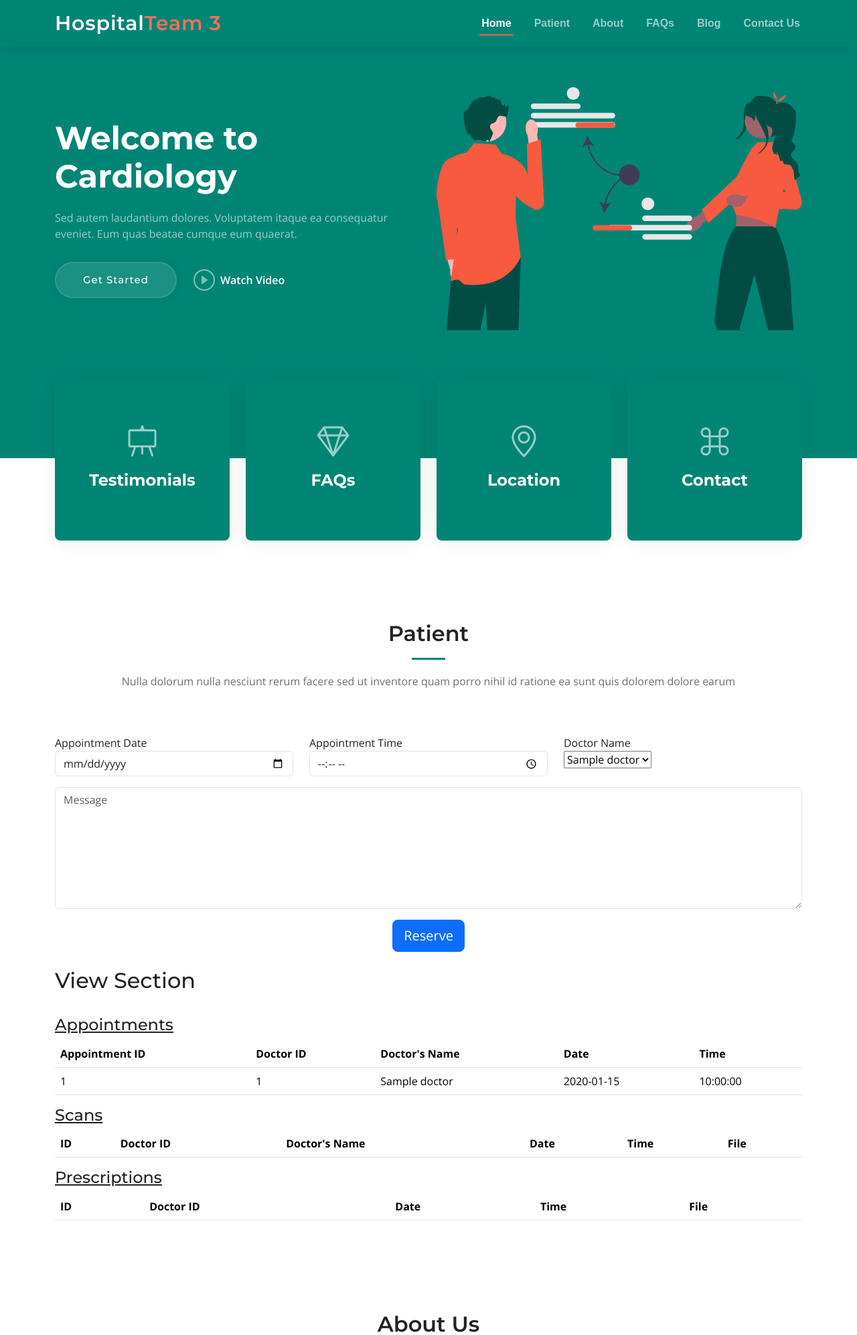
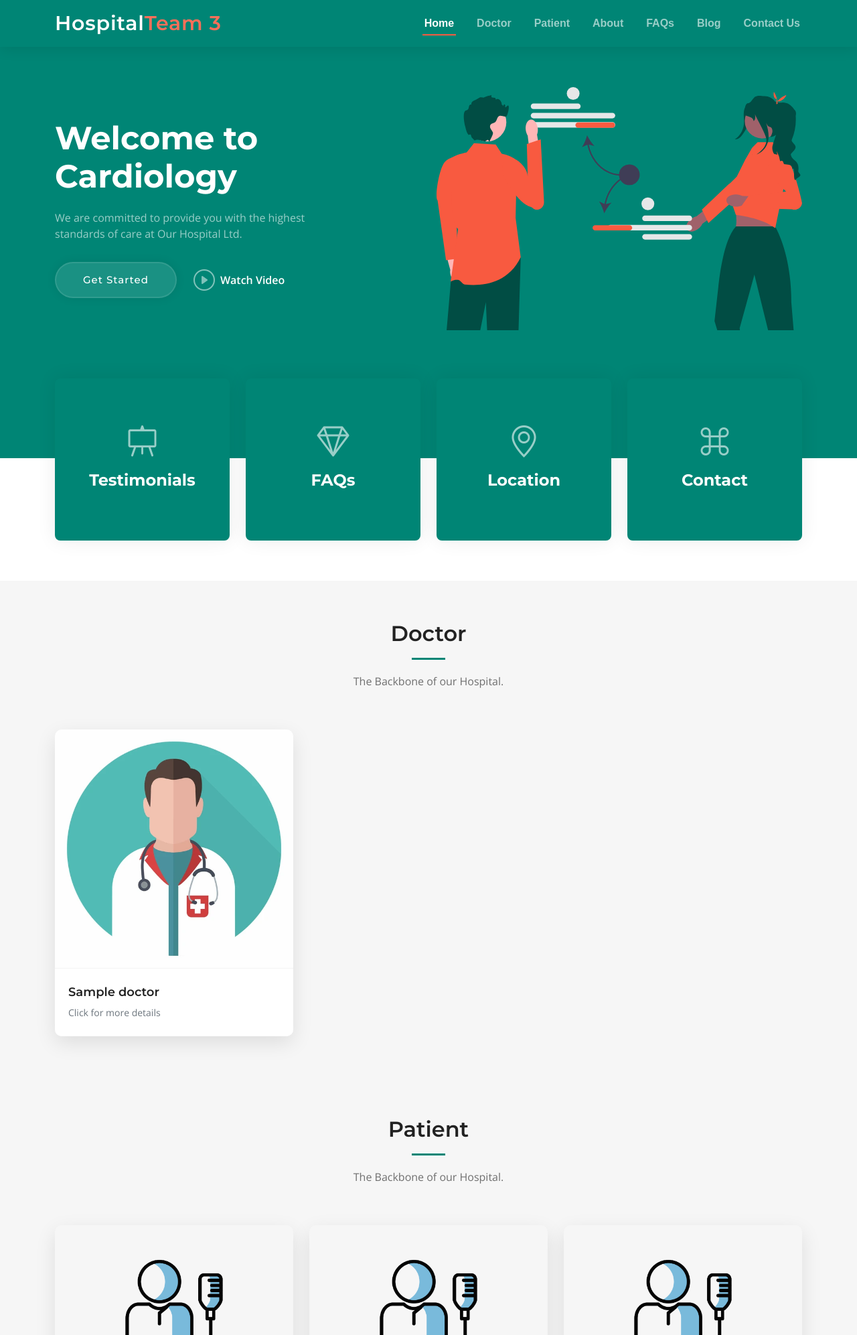
Before and after one commit to SeifAlsayed02/DataBase_Project_Team_3, a Flask app: page /signup/patient/1 in a window 1280 px wide. Shown: the top 1993 px of the page at 67% size. Run offline with Flask 3, Linux system fonts and the light colour scheme; tables that the repository leaves empty hold one stand-in row (values such as "Sample post"); lists and menus that the app fills with data are empty; parts of the project's set-up code (start-up, migrations or seed data) failed here and were passed over; some libraries are stand-ins or nearby versions.

Commit message:
modifications

```diff
--- a/Final_Project/app.py
+++ b/Final_Project/app.py
@@ -1,3 +1,4 @@
+
 from flask import Flask, render_template, request, redirect, url_for
 from flask_sqlalchemy import SQLAlchemy
 
@@ -9,14 +10,14 @@
 
 
 class Admin(db.Model):
-    _tablename_ = 'admins'
+    __tablename__ = 'admins'
     code = db.Column(db.String(50), primary_key=True)
     username = db.Column(db.String(50), unique=True, nullable=False)
     email = db.Column(db.String(100), unique=True, nullable=False)
     password = db.Column(db.String(255), nullable=False)
 
 class Doctor(db.Model):
-    _tablename_ = 'doctors'
+    __tablename__ = 'doctors'
     id = db.Column(db.Integer, primary_key=True)
     age = db.Column(db.Integer)
     name = db.Column(db.String(255), nullable=False)
@@ -27,7 +28,7 @@
 
 
 class Patient(db.Model):
-    _tablename_ = 'patients'
+    __tablename__ = 'patients'
     id = db.Column(db.Integer, primary_key=True)
     age = db.Column(db.Integer)
     name = db.Column(db.String(255), nullable=False)
@@ -38,7 +39,7 @@
 
 
 class Appointment(db.Model):
-    _tablename_ = 'appointments'
+    __tablename__ = 'appointments'
     appointmentid = db.Column(db.Integer, primary_key=True)
     appointmentdate = db.Column(db.Date, nullable=False)
     appointmenttime = db.Column(db.Time, nullable=False)
@@ -48,7 +49,7 @@
 
 
 class Scan(db.Model):
-    _tablename_ = 'scans'
+    __tablename__ = 'scans'
     scanid = db.Column(db.Integer, primary_key=True)
     scandate = db.Column(db.Date, nullable=False)
     scantime = db.Column(db.Time, nullable=False)
@@ -56,13 +57,13 @@
     patientid = db.Column(db.Integer, db.ForeignKey('patients.id'), nullable=False)
 
 class ScanFile(db.Model):
-    _tablename_ = 'scanfiles'
+    __tablename__ = 'scanfiles'
     scanid = db.Column(db.Integer, primary_key=True)
     #scanid = db.Column(db.Integer, db.ForeignKey('scans.scan_id'), nullable=False)
     file = db.Column(db.Text, nullable=False)
 
 class Prescription(db.Model):
-    _tablename_ = 'prescriptions'
+    __tablename__ = 'prescriptions'
     prescriptionid = db.Column(db.Integer, primary_key=True)
     prescriptiondate = db.Column(db.Date, nullable=False)
     prescriptiontime = db.Column(db.Time, nullable=False)
@@ -70,7 +71,7 @@
     patientid = db.Column(db.Integer, db.ForeignKey('patients.id'), nullable=False)
 
 class PrescriptionFile(db.Model):
-    _tablename_ = 'prescriptionfiles'
+    __tablename__ = 'prescriptionfiles'
     id = db.Column(db.Integer, primary_key=True)
     prescription_id = db.Column(db.Integer, db.ForeignKey('prescriptions.prescription_id'), nullable=False)
     file = db.Column(db.Text, nullable=False)
@@ -253,5 +254,5 @@
     return render_template('patient_dashboard.html', user=user, doctors=doctors,scanfiles=scanfiles, appointments=appointments, scans=scans, prescriptions=prescriptions)
 
 
-if __name__ == '_main_':
+if __name__ == '__main__':
     app.run(debug=True)
--- a/Final_Project/templates/patient_dashboard.html
+++ b/Final_Project/templates/patient_dashboard.html
@@ -10,8 +10,8 @@
   <meta content="" name="keywords">
 
   <!-- Favicons -->
-  <link href="../static///assets/img/Logo2.png" rel="icon" />
-  <link href="../static///assets/img/apple-touch-icon.png" rel="apple-touch-icon">
+  <link href="/static/assets/img/Logo2.png" rel="icon" />
+  <link href="/static/assets/img/apple-touch-icon.png" rel="apple-touch-icon">
 
   <!-- Google Fonts -->
   <link rel="preconnect" href="https://fonts.googleapis.com">
@@ -19,14 +19,14 @@
   <link href="https://fonts.googleapis.com/css2?family=Open+Sans:ital,wght@0,300;0,400;0,500;0,600;0,700;1,300;1,400;1,600;1,700&family=Montserrat:ital,wght@0,300;0,400;0,500;0,600;0,700;1,300;1,400;1,500;1,600;1,700&family=Raleway:ital,wght@0,300;0,400;0,500;0,600;0,700;1,300;1,400;1,500;1,600;1,700&display=swap" rel="stylesheet">
 
   <!-- Vendor CSS Files -->
-  <link href="../static///assets/vendor/bootstrap/css/bootstrap.min.css" rel="stylesheet">
-  <link href="../static///assets/vendor/bootstrap-icons/bootstrap-icons.css" rel="stylesheet">
-  <link href="../static///assets/vendor/aos/aos.css" rel="stylesheet">
-  <link href="../static///assets/vendor/glightbox/css/glightbox.min.css" rel="stylesheet">
-  <link href="../static///assets/vendor/swiper/swiper-bundle.min.css" rel="stylesheet">
+  <link href="/static/assets/vendor/bootstrap/css/bootstrap.min.css" rel="stylesheet">
+  <link href="/static/assets/vendor/bootstrap-icons/bootstrap-icons.css" rel="stylesheet">
+  <link href="/static/assets/vendor/aos/aos.css" rel="stylesheet">
+  <link href="/static/assets/vendor/glightbox/css/glightbox.min.css" rel="stylesheet">
+  <link href="/static/assets/vendor/swiper/swiper-bundle.min.css" rel="stylesheet">
 
   <!-- Template Main CSS File -->
-  <link href="../static///assets/css/main.css" rel="stylesheet">
+  <link href="/static/assets/css/main.css" rel="stylesheet">
 
   <!-- =======================================================
   * Template Name: Impact
@@ -60,12 +60,13 @@
     <div class="container-fluid container-xl d-flex align-items-center justify-content-between">
       <a href="index.html" class="logo d-flex align-items-center">
         <!-- Uncomment the line below if you also wish to use an image logo -->
-        <!-- <img src="../static///assets/img/logo.png" alt=""> -->
+        <!-- <img src="/static/assets/img/logo.png" alt=""> -->
         <h1>Hospital<span>Team 3</span></h1>
       </a>
       <nav id="navbar" class="navbar">
         <ul>
           <li><a href="#hero">Home</a></li>
+          <li><a href="#doctor-sec">Doctor</a></li>
           <li><a href="#Patient-sec">Patient</a></li>
           <li><a href="#about">About</a></li>
           <li><a href="#faq">FAQs</a></li>
@@ -85,16 +86,16 @@
   <section id="hero" class="hero">
     <div class="container position-relative">
       <div class="row gy-5" data-aos="fade-in">
-        <div class="col-lg-6 order-2 order-lg-1 d-flex flex-column justify-content-center text-center text-lg-start dept">
+        <div class="col-lg-6 order-2 order-lg-1 d-flex flex-column justify-content-center text-center text-lg-start intro dept">
           <h2>Welcome to <span>Cardiology</span></h2>
-          <p>Sed autem laudantium dolores. Voluptatem itaque ea consequatur eveniet. Eum quas beatae cumque eum quaerat.</p>
+          <p>We are committed to provide you with the highest standards of care at Our Hospital Ltd.</p>
           <div class="d-flex justify-content-center justify-content-lg-start">
             <a href="#about" class="btn-get-started">Get Started</a>
             <a href="https://www.youtube.com/watch?v=CR4q5LSGG3o&ab_channel=BumrungradInternationalHospital" class="glightbox btn-watch-video d-flex align-items-center"><i class="bi bi-play-circle"></i><span>Watch Video</span></a>
           </div>
         </div>
         <div class="col-lg-6 order-1 order-lg-2">
-          <img src="../static///assets/img/hero-img.svg" class="img-fluid" alt="" data-aos="zoom-out" data-aos-delay="100">
+          <img src="/static//static/assets/img/hero-img.svg" class="img-fluid" alt="" data-aos="zoom-out" data-aos-delay="100">
         </div>
       </div>
     </div>
@@ -140,150 +141,111 @@
   <!-- End Hero Section -->
 
   <main id="main">
-    <!-- ======= Our Patient Section ======= -->
-    <section id="Patient-sec" class="contact">
+    <!-- ======= Doctor Section ======= -->
+    <section id="doctor-sec" class="portfolio sections-bg">
+      <div class="container" data-aos="fade-up">
+
+        <div class="section-header">
+          <h2>Doctor</h2>
+          <p>The Backbone of our Hospital.</p>
+        </div>
+
+        <div class="portfolio-isotope" data-portfolio-filter="*" data-portfolio-layout="masonry" data-portfolio-sort="original-order" data-aos="fade-up" data-aos-delay="100">
+
+          <!-- <div>
+            <ul class="portfolio-flters">
+              <li data-filter="*" class="filter-active">Patient 1</li>
+              <li data-filter=".filter-app">Patient 2</li>
+              <li data-filter=".filter-product">Patient 3</li>
+              <li data-filter=".filter-branding">Patient 4</li>
+              <li data-filter=".filter-books">Patient 5</li>
+            </ul>End Portfolio Filters
+          </div> -->
+
+          <div class="row gy-4 portfolio-container">
+
+            {% for doctor in doctors %}
+                <div class="col-xl-4 col-md-6 portfolio-item filter-app">
+                    <div class="portfolio-wrap">
+                        <a href="/static/assets/img/dr.webp" data-gallery="portfolio-gallery-app" class="glightbox">
+                            <img src="/static/assets/img/dr.webp" class="img-fluid" alt="">
+                        </a>
+                        <div class="portfolio-info">
+                            <h4><a href="{{ url_for('doctor_details', user_id=doctor.id) }}" title="More Details">{{ doctor.name }}</a></h4>
+                            <p>Click for more details</p>
+                        </div>
+                    </div>
+                </div><!-- End Portfolio Item -->
+            {% endfor %}
+        <!-- </div>End Portfolio Container -->
+
+
+          </div><!-- End Portfolio Container -->
+
+        </div>
+
+      </div>
+    </section><!-- End Doctor Section -->
+
+    <!-- ======= Patient Section ======= -->
+    <section id="Patient-sec" class="portfolio sections-bg">
       <div class="container" data-aos="fade-up">
 
         <div class="section-header">
           <h2>Patient</h2>
-          <p>Nulla dolorum nulla nesciunt rerum facere sed ut inventore quam porro nihil id ratione ea sunt quis dolorem dolore earum</p>
+          <p>The Backbone of our Hospital.</p>
         </div>
 
-        <div class="row gx-lg-0 gy-4">
-          <div class="col-lg-12">
-            <form action="{{ url_for('reserve_appointment', user_id=user.id) }}" method="POST" role="form" >
+        <div class="portfolio-isotope" data-portfolio-filter="*" data-portfolio-layout="masonry" data-portfolio-sort="original-order" data-aos="fade-up" data-aos-delay="100">
 
-                  <div class="row mt-2">
-                      <div class="col-md-4">
-                          <label for="appointment_date" class="labels">Appointment Date</label>
-                          <input type="date" class="form-control" name="appointment_date" id="appointment_date" required>
-                      </div>
-                      <div class="col-md-4">
-                          <label for="appointment_time" class="labels">Appointment Time</label>
-                          <input type="time" class="form-control" name="appointment_time" id="appointment_time" required>
-                      </div>
-                      <div class="col-md-4">
-                          <label for="doctorName">Doctor Name</label>
-                          <br>
-                          <select name="doctor_id" id="doctor_id">
-                              {% for doctor in doctors %}
-                                  <option value="{{ doctor.id }}">{{ doctor.name }}</option>
-                              {% endfor %}
-                          </select>
-                      </div>
-                  </div>
-                  <div class="form-group mt-3">
-                      <textarea class="form-control" name="message" rows="7" placeholder="Message" required></textarea>
-                  </div>
-                  <div class="text-center mt-3">
-                    <button type="submit" class="btn btn-lg btn-primary">Reserve</button>
+          <!-- <div>
+            <ul class="portfolio-flters">
+              <li data-filter="*" class="filter-active">Patient 1</li>
+              <li data-filter=".filter-app">Patient 2</li>
+              <li data-filter=".filter-product">Patient 3</li>
+              <li data-filter=".filter-branding">Patient 4</li>
+              <li data-filter=".filter-books">Patient 5</li>
+            </ul>End Portfolio Filters
+          </div> -->
+
+          <div class="row gy-4 portfolio-container">
+
+            <div class="col-xl-4 col-md-6 portfolio-item filter-app">
+              <div class="portfolio-wrap">
+                <a href="/static/assets/img/Patient img.png" data-gallery="portfolio-gallery-app" class="glightbox"><img src="/static/assets/img/Patient img.png" class="img-fluid" alt=""></a>
+                <div class="portfolio-info">
+                  <h4><a href="Patient.html" title="More Details">Patient 1</a></h4>
+                  <p>Click for more details</p>
                 </div>
-              </form>
-          </div><!-- End Appointment Form -->
+              </div>
+            </div><!-- End Portfolio Item -->
+
+            <div class="col-xl-4 col-md-6 portfolio-item filter-product">
+              <div class="portfolio-wrap">
+                <a href="/static/assets/img/Patient img.png" data-gallery="portfolio-gallery-app" class="glightbox"><img src="/static/assets/img/Patient img.png" class="img-fluid" alt=""></a>
+                <div class="portfolio-info">
+                  <h4><a href="Patient.html" title="More Details">Patient 2</a></h4>
+                  <p>Click for more details</p>
+                </div>
+              </div>
+            </div><!-- End Portfolio Item -->
+
+            <div class="col-xl-4 col-md-6 portfolio-item filter-branding">
+              <div class="portfolio-wrap">
+                <a href="/static/assets/img/Patient img.png" data-gallery="portfolio-gallery-app" class="glightbox"><img src="/static/assets/img/Patient img.png" class="img-fluid" alt=""></a>
+                <div class="portfolio-info">
+                  <h4><a href="Patient.html" title="More Details">Patient 3</a></h4>
+                  <p>Click for more details</p>
+                </div>
+              </div>
+            </div><!-- End Portfolio Item -->
+
+          </div><!-- End Portfolio Container -->
+
+        </div>
+
       </div>
-
-        <br>
-        <h2>View Section</h2>
-        <br>
-        <h4><u>Appointments</u></h4>
-<table class="table">
-  <thead>
-    <tr>
-      <th>Appointment ID</th>
-      <th>Doctor ID</th>
-      <th>Doctor's Name</th>
-      <th>Date</th>
-      <th>Time</th>
-    </tr>
-  </thead>
-  <tbody id="tbody">
-    {% for appointments in appointments %}
-      <tr>
-        <td>{{ appointments.appointmentid }}</td>
-        <td>{{ appointments.doctorid }}</td>
-        {% for doctor in doctors %}
-          {% if doctor.id == appointments.doctorid %}
-            <td>{{ doctor.name }}</td>
-          {% endif %}
-        {% endfor %}
-        <td>{{ appointments.appointmentdate }}</td>
-        <td>{{ appointments.appointmenttime }}</td>
-      </tr>
-    {% endfor %}
-  </tbody>
-</table>
-
-        <h4><u>Scans</u></h4>
-        <table class="table">
-          <thead>
-            <tr>
-              <th>ID</th>
-              <th>Doctor ID</th>
-              <th>Doctor's Name</th>
-              <th>Date</th>
-              <th>Time</th>
-              <th>File</th>
-            </tr>
-          </thead>
-          <tbody id="tbody">
-            {% for scans in scans %}
-              <tr>
-                <td>{{ scans.scanid }}</td>
-                <td>{{ scans.doctorid }}</td>
-                {% for doctor in doctors %}
-                  {% if doctor.id == scans.doctorid %}
-                    <td>{{ doctor.name }}</td>
-                  {% endif %}
-                {% endfor %}
-                <td>{{ scans.scandate }}</td>
-                <td>{{ scans.scantime }}</td>
-                <td>
-                {% for file in scanfiles %}
-                  <!-- {% if scans.scanid == scanfiles.scanid  %} -->
-                  <td>{{ scanfiles.file }}</td>
-                  <!-- {% endif %} -->
-                {% endfor %}
-              </td>
-              </tr>
-            {% endfor %}
-          </tbody>
-        </table>
-        <h4><u>Prescriptions</u></h4>
-        <table class="table">
-          <thead>
-            <tr>
-              <th>ID</th>
-              <th>Doctor ID</th>
-              <th>Date</th>
-              <th>Time</th>
-              <th>File</th>
-            </tr>
-          </thead>
-          <tbody id="tbody">
-            {% for prescriptions in prescriptions %}
-              <tr>
-                <td>{{ prescriptions.prescriptionid }}</td>
-                <td>{{ prescriptions.doctorid }}</td>
-                {% for doctor in doctors %}
-                  {% if doctor.id == prescriptions.doctorid %}
-                    <td>{{ doctor.name }}</td>
-                  {% endif %}
-                {% endfor %}
-                <td>{{ prescriptions.prescriptiondate }}</td>
-                <td>{{ prescriptions.prescriptiontime }}</td>
-                <td>
-                {% for file in scanfiles %}
-                  <!-- {% if prescriptions.scanid == scanfiles.scanid  %} -->
-                  <td>{{ scanfiles.file }}</td>
-                  <!-- {% endif %} -->
-                {% endfor %}
-              </td>
-              </tr>
-            {% endfor %}
-          </tbody>
-        </table>
-      </div>
-    </section><!-- End Contact Section -->
+    </section><!-- End Patient Section -->
 
     <!-- ======= About Us Section ======= -->
     <section id="about" class="about">
@@ -297,7 +259,7 @@
         <div class="row gy-4">
           <div class="col-lg-6">
             <h3>OUR VISION AND MISSION</h3>
-            <img src="../static///assets/img/about.jpg" class="img-fluid rounded-4 mb-4" alt="">
+            <img src="/static/assets/img/about.jpg" class="img-fluid rounded-4 mb-4" alt="">
             <p>A galaxy of optimist with committed vision put their thinking-caps on to enter into the mystery as to why patients, even with minor complaints, even with minor complaints, prefer assessment and treatment abroad. A through and searched discussion over the matter led them to conceive the idea of establishing an ideal Health Service Complex – that shall be – By HIS GRACE – singled out as a center of excellence in the service of the needy and suffering humanity. </p>
             <p>To their belief, Health is a basic right of all members in the society and recognition of this right is the obligation of the Authority and the health service providers.</p>
           </div>
@@ -320,7 +282,7 @@
               </p>
 
               <div class="position-relative mt-4">
-                <img src="../static///assets/img/about-2.jpg" class="img-fluid rounded-4" alt="">
+                <img src="/static/assets/img/about-2.jpg" class="img-fluid rounded-4" alt="">
                 <a href="https://www.youtube.com/watch?v=CR4q5LSGG3o&ab_channel=BumrungradInternationalHospital" class="glightbox play-btn"></a>
               </div>
             </div>
@@ -347,7 +309,7 @@
               <div class="testimonial-wrap">
                 <div class="testimonial-item">
                   <div class="d-flex align-items-center">
-                    <img src="../static///assets/img/testimonials/testimonials-1.jpg" class="testimonial-img flex-shrink-0" alt="">
+                    <img src="/static/assets/img/testimonials/testimonials-1.jpg" class="testimonial-img flex-shrink-0" alt="">
                     <div>
                       <h3>Saul Goodman</h3>
                       <h4>Ceo &amp; Founder</h4>
@@ -701,9 +664,9 @@
         <div class="col-lg-2 col-6 footer-links">
           <h4>Useful Links</h4>
           <ul>
-            <li><a href="./doctor_dashboard.html">Home</a></li>
-            <li><a href="./doctor_dashboard.html#about">About us</a></li>
-            <li><a href="./doctor_dashboard.html#faq">FAQs</a></li>
+            <li><a href="#hero">Home</a></li>
+            <li><a href="#about">About us</a></li>
+            <li><a href="#faq">FAQs</a></li>
             <li><a href="#">Terms of service</a></li>
             <li><a href="#">Privacy policy</a></li>
           </ul>
```
Also changed, not shown: other parts of Final_Project/templates/patient_dashboard.html (+17 -14 lines).
